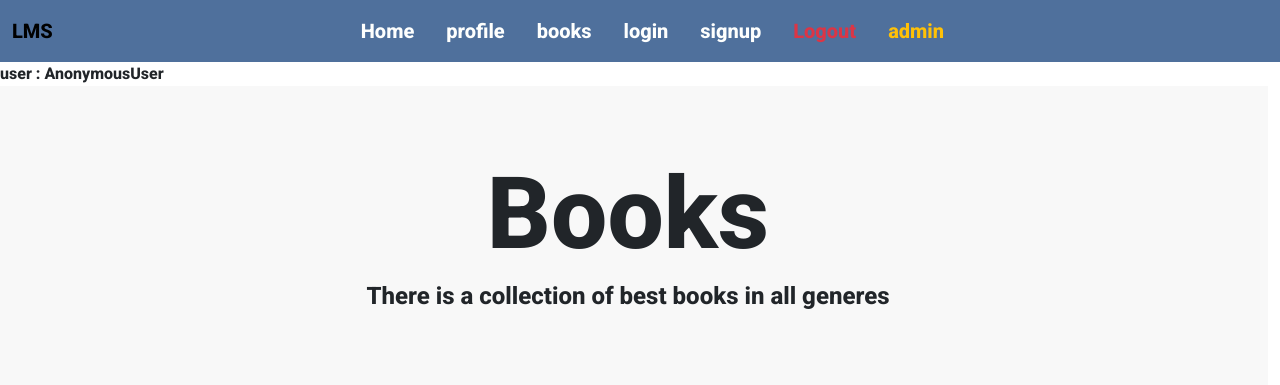
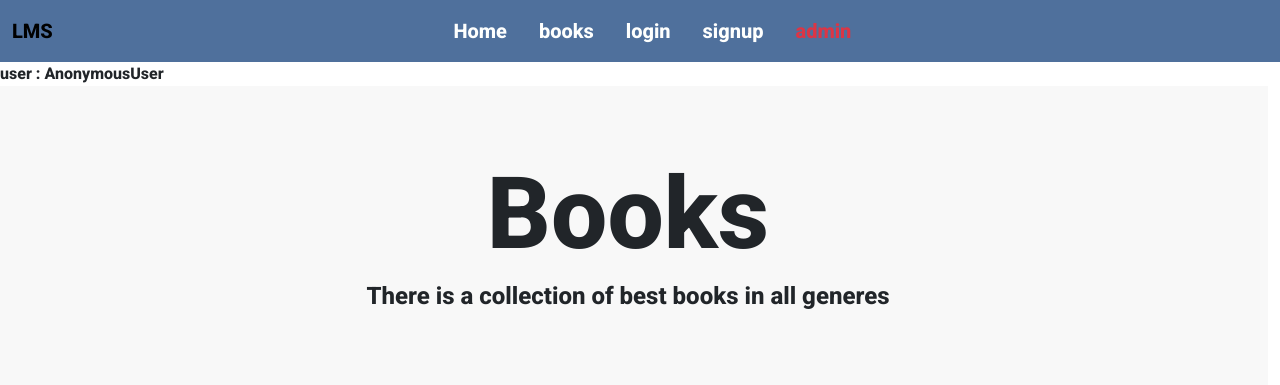
Before and after one commit to seifbasel/Library-Management-System-Website, a Django app: page /books/ in a window 1280 px wide. Shown: the top 385 px of the page. Run offline with Django 4.2, Linux system fonts and the light colour scheme; data that the repository does not hold is empty; some libraries are stand-ins or nearby versions; some web fonts are replaced.

Commit message:
nav customization

```diff
--- a/LMS/students/templates/students/layouts/base.html
+++ b/LMS/students/templates/students/layouts/base.html
@@ -34,28 +34,16 @@
               id="navbarNavAltMarkup"
             >
               <div class="navbar-nav">
-                <a class="nav-link ms-3" href="{% url 'student.index' %}"
-                  >Home</a
-                >
-                <a class="nav-link ms-3" href=" {% url 'student.profile'%}"
-                  >profile</a
-                >
-                <a class="nav-link ms-3" href=" {% url 'books.index'%}"
-                  >books</a
-                >
-                <a class="nav-link ms-3" href=" {% url 'student.login'%}"
-                  >login</a>
-
-                <a class="nav-link ms-3" href="{% url 'student.signup'%}"
-                  >signup</a
-                >
-                <a class="nav-link ms-3 text-danger " href=" {% url 'logout'%}"
-                  >Logout</a>
-                <a
-                  class="nav-link ms-3 text-warning fw-bold"
-                  href="{% url 'admin:index' %}"
-                  >admin</a
-                >
+                <a class="nav-link ms-3" href="{% url 'student.index' %}">Home</a>
+                <a class="nav-link ms-3" href=" {% url 'books.index'%}">books</a>
+                {% if not user.id %}
+                <a class="nav-link ms-3" href=" {% url 'student.login'%}">login</a>
+                <a class="nav-link ms-3" href="{% url 'student.signup'%}">signup</a>
+                {% else %}
+                <a class="nav-link ms-3" href=" {% url 'student.profile'%}">profile</a>
+                <a class="nav-link ms-3" href=" {% url 'logout'%}">Logout</a>
+                {% endif %}
+                <a class="nav-link ms-3 text-danger" href="{% url 'admin:index' %}"> admin </a>
               </div>
             </div>
           </div>
```
